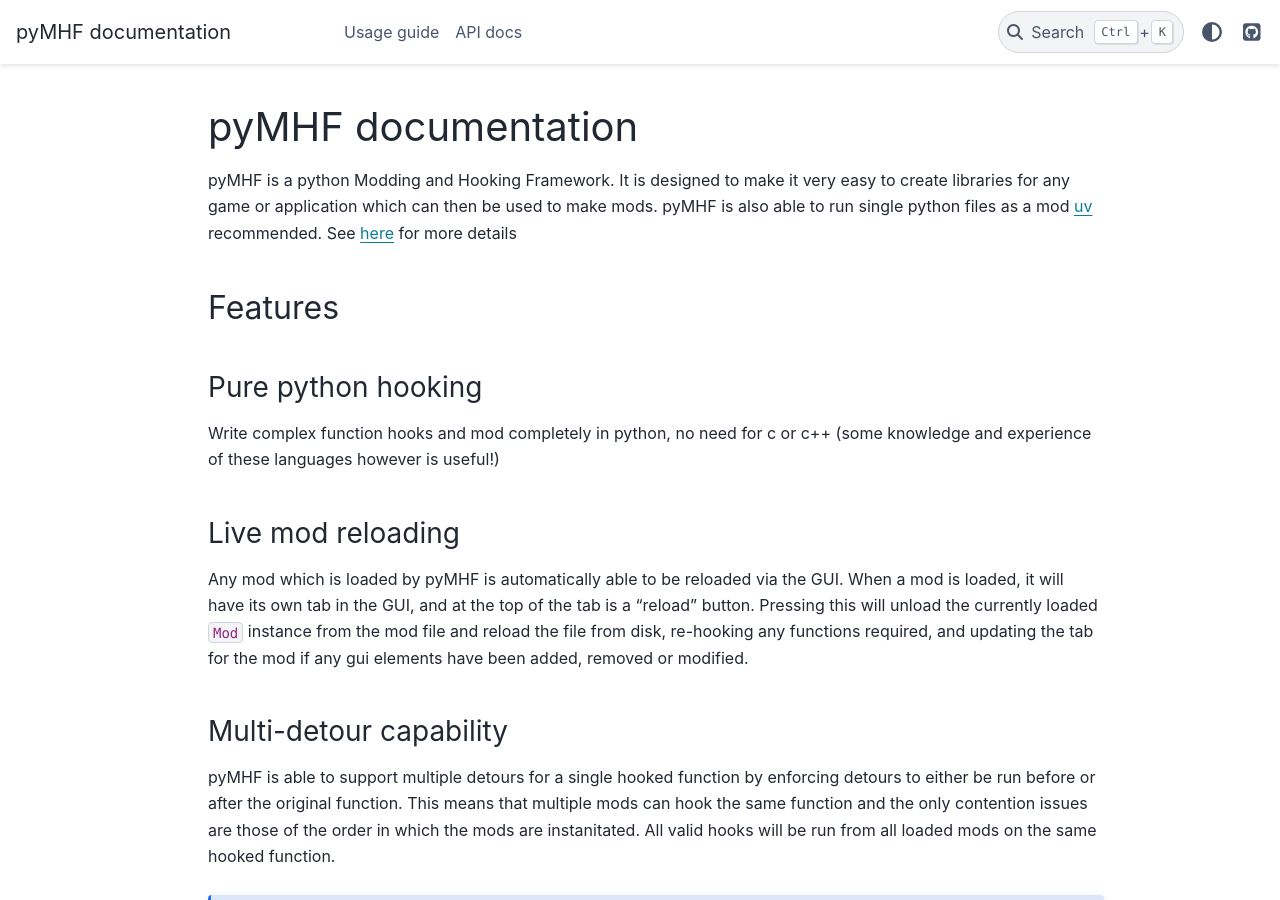
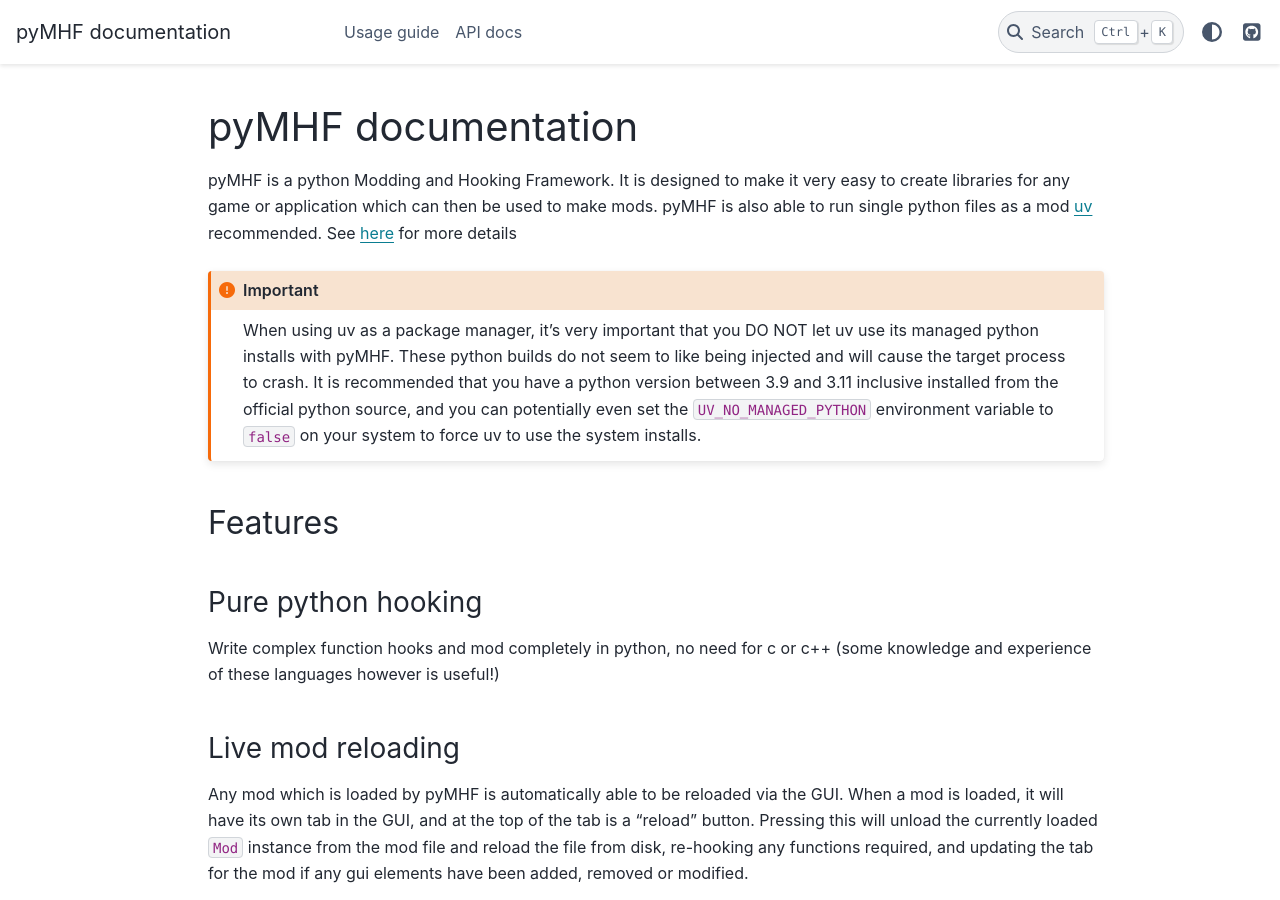
Before and after one commit to monkeyman192/pyMHF, a Sphinx documentation site: the page built from docs/index.rst, in a window 1280 px wide and 900 px high. Built offline with Sphinx 7.4.7 and the PyData theme 0.15.4, drawn with Linux system fonts in a browser that asks for light colours; pages that are not in the unit, such as notebooks, are missing from menus.

Commit message:
fixes and doc changes to help fix issue using uv managed python

```diff
--- a/docs/docs/change_log.rst
+++ b/docs/docs/change_log.rst
@@ -4,6 +4,9 @@
 Current (0.1.12-dev)
 --------------------
 
+- Identified and fixed partially by config changes and partially by documentation issues with pyMHF being run with uv. Thanks to `@Foundit3923 <https://github.com/Foundit3923>`_ for helping to figure out the issues.
+- Improved inter-mod communication.
+- Added the ability to specify the total size of a partial struct using the ``_total_size_`` attribute. This will be utilised more in some upcoming changes which should simplify initialization of structs from memory using hooked functions.
 - Added a new way to specify the data required for hooking and calling functions. See :doc:`here </docs/creating_hook_definitions>` for more details. This method will completely replace the old method of using the ``__pymhf_func_offsets__`` etc. "magic" mod attributes.
 
 0.1.11 (29/04/2025)
--- a/docs/docs/partial_structs.rst
+++ b/docs/docs/partial_structs.rst
@@ -34,7 +34,7 @@
         a: Annotated[int, Field(ctypes.c_uint32)]
         b: Annotated[int, Field(ctypes.c_uint32, 0x10)]
 
-It is also possible to specify the total size of the struct in bytes by assigning the ``_total_size`` attribute to the class like so:
+It is also possible to specify the total size of the struct in bytes by assigning the ``_total_size_`` attribute to the class like so:
 
 .. code-block:: py
 
@@ -44,7 +44,7 @@
 
     @partial_struct
     class Test(ctypes.Structure):
-        _total_size = 0x20
+        _total_size_ = 0x20
         a: Annotated[int, Field(ctypes.c_uint32)]
         b: Annotated[int, Field(ctypes.c_uint32, 0x10)]
 
--- a/docs/index.rst
+++ b/docs/index.rst
@@ -3,6 +3,10 @@
 pyMHF is a python Modding and Hooking Framework.
 It is designed to make it very easy to create libraries for any game or application which can then be used to make mods.
 pyMHF is also able to run single python files as a mod `uv <https://docs.astral.sh/uv/>`_ recommended. See `here <single_file_mods>`_ for more details
+
+.. important::
+   When using uv as a package manager, it's very important that you DO NOT let uv use its managed python installs with pyMHF. These python builds do not seem to like being injected and will cause the target process to crash.
+   It is recommended that you have a python version between 3.9 and 3.11 inclusive installed from the official python source, and you can potentially even set the ``UV_NO_MANAGED_PYTHON`` environment variable to ``false`` on your system to force uv to use the system installs.
 
 Features
 --------
--- a/pyproject.toml
+++ b/pyproject.toml
@@ -2,7 +2,7 @@
 name = "pyMHF"
 description = "python Modding and Hooking Framework"
 readme = "README.md"
-requires-python = ">=3.9"
+requires-python = ">=3.9, <3.12"
 license = {file = "LICENSE.md"}
 keywords = ["hooking", "games", "hacking", "modding"]
 authors = [
@@ -53,6 +53,9 @@
   "pydata-sphinx-theme",
 ]
 
+[tool.uv]
+python-preference = "only-system"
+
 [tool.setuptools.package-dir]
 pymhf = "pymhf"
 
```
Also changed, not shown: docs/docs/creating_hook_definitions.rst (+6 -5 lines), 3 other files.
